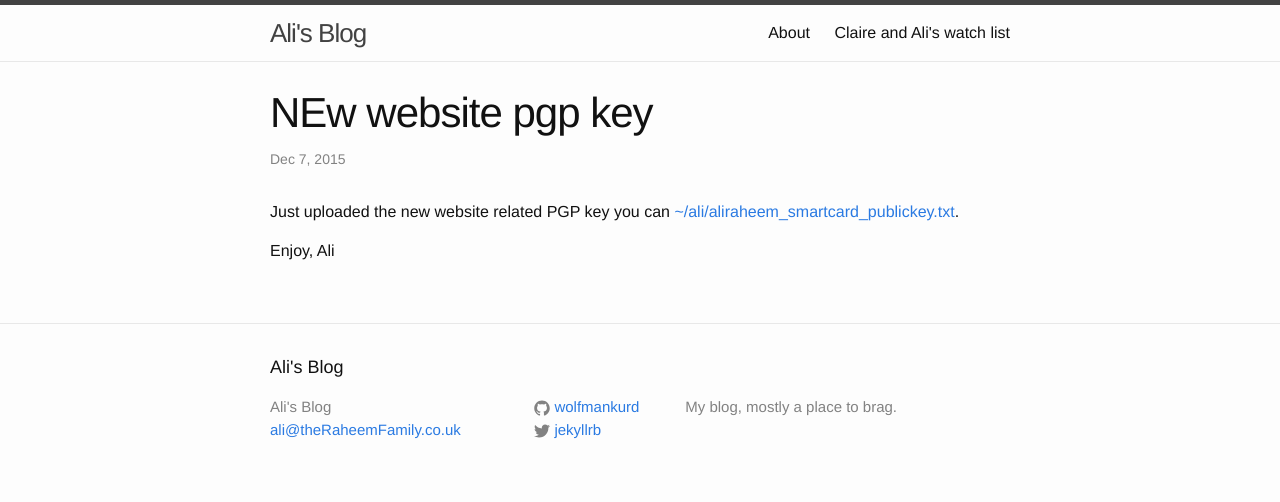
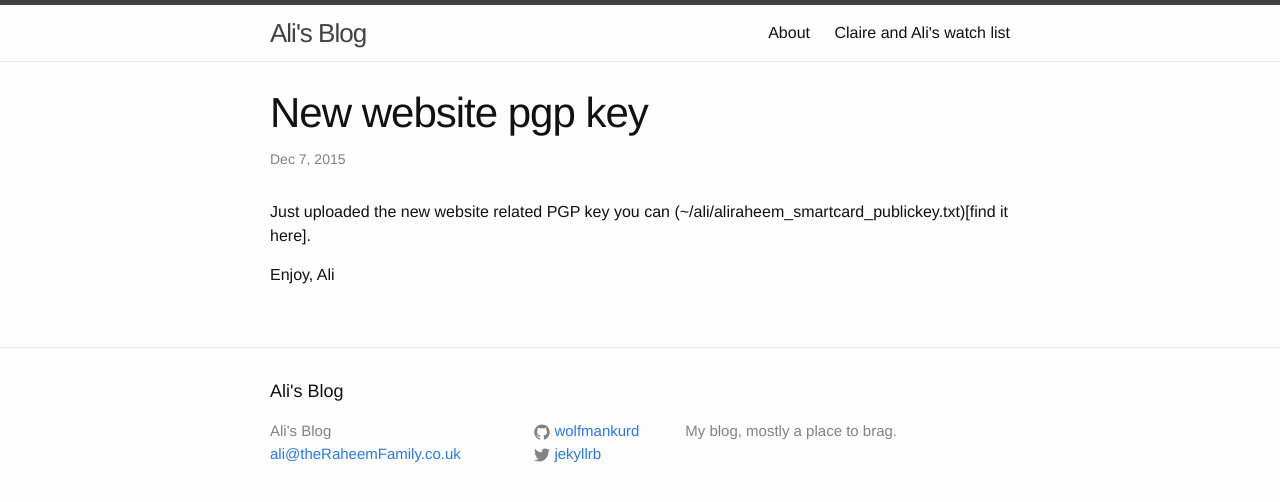
Before and after one commit to ali-raheem/alis_blog, a Jekyll site: the page built from _posts/2015-12-07-pgp-key.markdown, in a window 1280 px wide. Shown: the top 502 px of the page. Built offline with Jekyll 4.4.1, drawn with Linux system fonts in a browser that asks for light colours.

Commit message:
pgp key update

```diff
--- a/_posts/2015-12-07-pgp-key.markdown
+++ b/_posts/2015-12-07-pgp-key.markdown
@@ -1,11 +1,11 @@
 ---
 layout: post
-title:  "NEw website pgp key"
+title:  "New website pgp key"
 date:   2015-12-07-16-12-00
 categories: site
 ---
 
-Just uploaded the new website related PGP key you can [~/ali/aliraheem_smartcard_publickey.txt](find it here).
+Just uploaded the new website related PGP key you can (~/ali/aliraheem_smartcard_publickey.txt)[find it here].
 
 Enjoy,
 Ali
```
